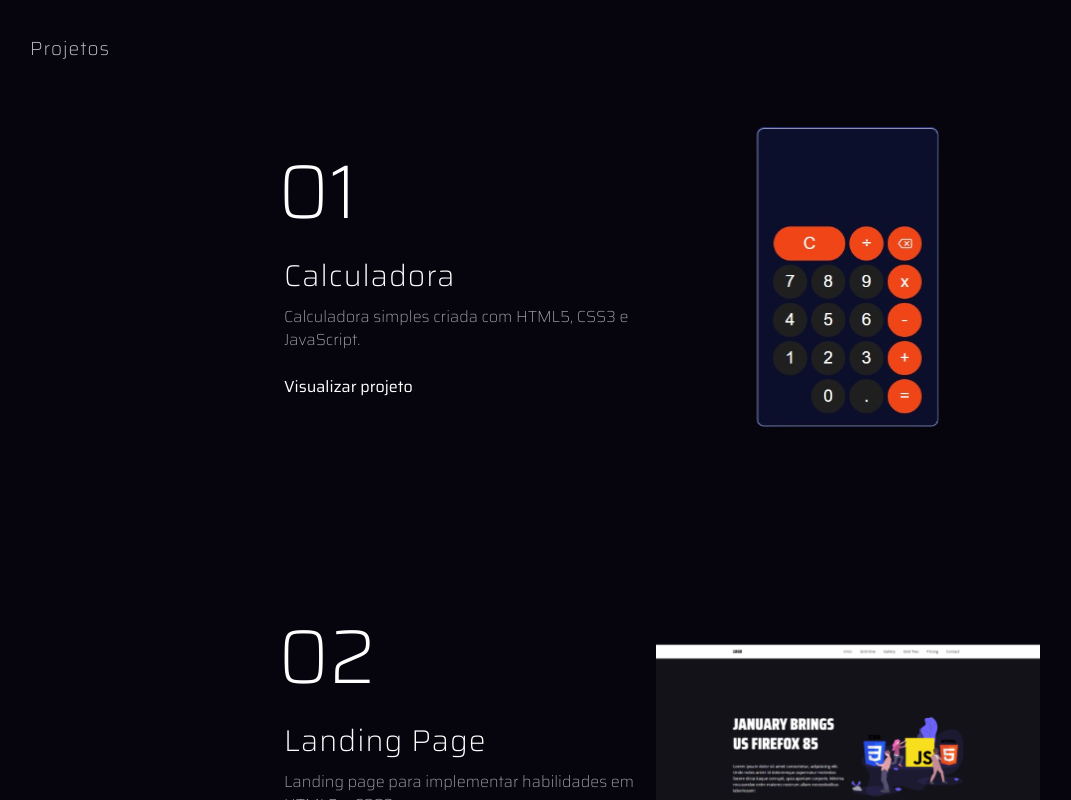
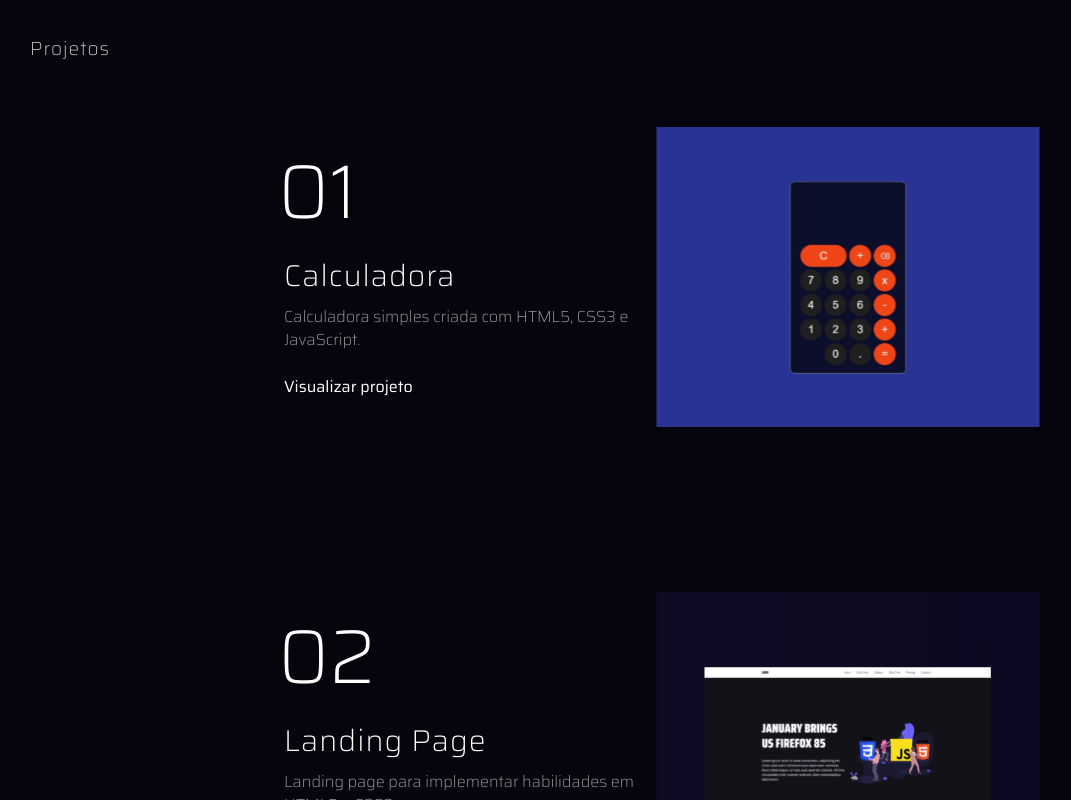
Before and after one commit to codemoises/MyPortfolio, a Next.js app: page / in a window 1280 px wide. Shown: the part 3020-3820 px from the top of the page, without its empty margins (9-1080 px from the left). Built offline with nearby package versions, Linux system fonts and the light colour scheme; a web font is replaced by a local one.

Commit message:
Imagem do projeto

```diff
--- a/src/components/Projects/CardProjects.tsx
+++ b/src/components/Projects/CardProjects.tsx
@@ -1,5 +1,6 @@
 import { Box, Flex, Image, Link } from "@chakra-ui/react";
 import { TextContentThree, TextContentTwo } from "../Common/DefaultText";
+import ImageContent from "./ImageContent";
 
 interface CardProjectProps {
   number: string;
@@ -50,12 +51,10 @@ export default function CardProjects({
         />
         <Flex margin={"12px 6px"}
             padding={"12px 6px"} gap={"14px"} alignItems={"center"}>
-          <Link className="hoveredText" href={link} _hover={{}} position={"relative"} _after={{ content: "''", background: "linear-gradient(270deg, #6E3AFF 0%, #000 100%)", height: "1.7px", width: "0", position: "absolute", bottom: "-3px", left: "0", transition: "all 0.5s ease-in-out" }}>Visualizar projeto</Link>
+          <Link className="hoveredText" href={link} target="_blank" rel="external" _hover={{}} position={"relative"} _after={{ content: "''", background: "linear-gradient(270deg, #6E3AFF 0%, #000 100%)", height: "1.7px", width: "0", position: "absolute", bottom: "-3px", left: "0", transition: "all 0.5s ease-in-out" }}>Visualizar projeto</Link>
         </Flex>
       </Flex>
-      <Box display={["none", "none", "block", "block"]} w={"384px"} h={"300px"}>
-        <Image width="100%" height="100%" src={src} alt={alt} />
-      </Box>
+      <ImageContent src={src} alt={alt} />
     </Flex>
   );
 }
--- /dev/null
+++ b/src/components/Projects/ImageContent.tsx
@@ -0,0 +1,17 @@
+import { Box, Image } from "@chakra-ui/react";
+
+
+interface ImageContentProps {
+    src: string;
+    alt: string;
+}
+
+export default function ImageContent({src, alt}: ImageContentProps) {
+    return (
+        <Box display={["none", "none", "block", "block"]} w={"384px"} h={"300px"}>
+            <Box w={"100%"} h={"100%"}>
+                    <Image width="100%" height="100%" src={src} alt={alt} />
+            </Box>
+        </Box>
+    );
+}
--- a/src/styles/styles.css
+++ b/src/styles/styles.css
@@ -18,9 +18,23 @@ html {
     animation: blink 1s linear infinite;
 }
 
+.image-animation {
+    animation: go-back 1s infinite alternate;
+}
+
 
 @keyframes blink {
     0%{opacity: 0;}
     50%{opacity: .5;}
     100%{opacity: 1;}
 }
+
+
+@keyframes go-back {
+    0% {
+        transform: translateY(66px);
+    }
+    100% {
+        transform: translateY(0);
+    }
+}
```
Also changed, not shown: public/assets/Image/calculadora.svg, public/assets/Image/landingPage.svg.
